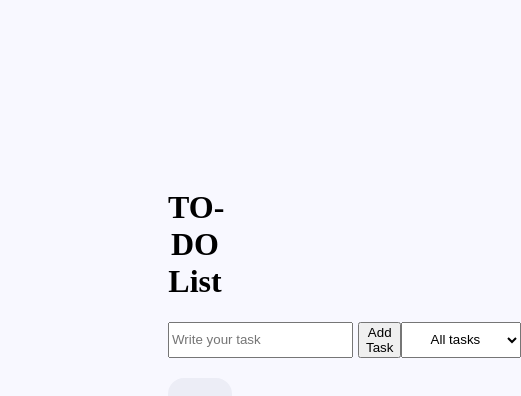
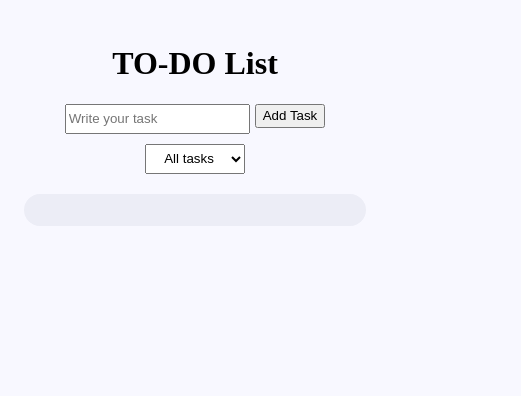
Before and after one commit to xRiiku/ToDo-List, a React (Vite) app: page / in a window 390 px wide. Shown: the top 396 px of the page, 521 px wide, since content can reach past the window. Built offline with nearby package versions, Linux system fonts and the light colour scheme.

Commit message:
responsive

```diff
--- a/src/App.css
+++ b/src/App.css
@@ -49,6 +49,7 @@ ul{
   flex-direction: column;
   border-radius: 16px;
 }
+
 .task{
   background-color: white;
   width: 100%;
@@ -72,9 +73,67 @@ ul{
   gap: 15px;
 }
 
-
 .selector select{
   height: 36px;
   width: 120px;
   text-align: center;
 }
+
+/* Estilos para pantallas de tamaño pequeño */
+@media (max-width: 767px) {
+  .parent {
+    padding: 1rem;
+  }
+
+  .menu {
+    flex-direction: column;
+    gap: 10px;
+  }
+
+  .menu input,
+  .menu button {
+    height: 24px;
+  }
+
+  .tasks {
+    padding: 1rem;
+  }
+
+  .task {
+    height: 40px;
+    margin-top: 10px;
+    font-size: 0.9rem;
+  }
+
+  .selector select {
+    height: 30px;
+    width: 100px;
+  }
+}
+
+/* Estilos para pantallas de tamaño mediano */
+@media (min-width: 768px) and (max-width: 1023px) {
+  .parent {
+    padding: 2rem;
+  }
+
+  .menu input,
+  .menu button {
+    height: 28px;
+  }
+
+  .tasks {
+    padding: 1.5rem;
+  }
+
+  .task {
+    height: 45px;
+    margin-top: 15px;
+    font-size: 1rem;
+  }
+
+  .selector select {
+    height: 32px;
+    width: 110px;
+  }
+}
```
